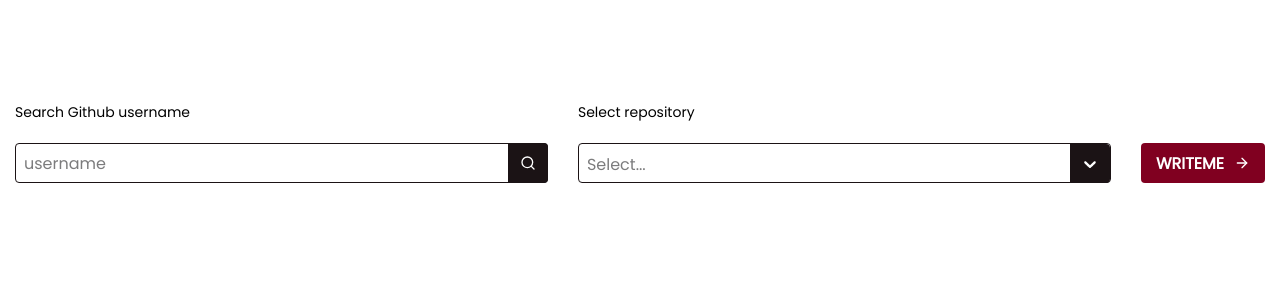
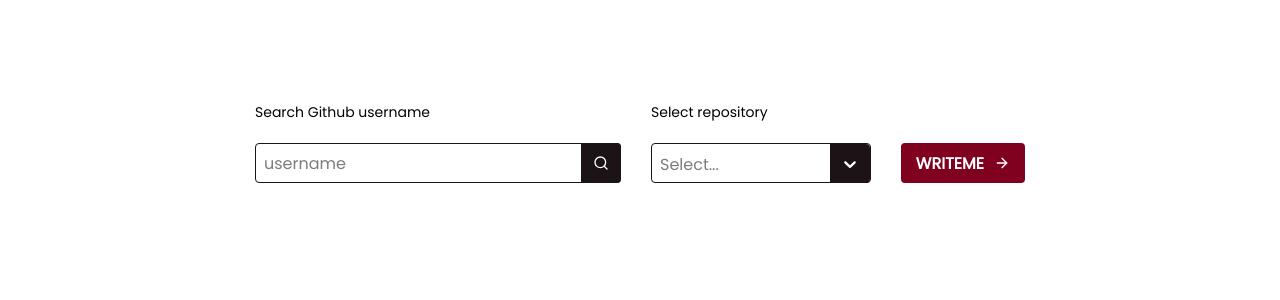
Before and after one commit to darylbg/writeme, a React (Create React App) app: page / in a window 1280 px wide. Both pictures are taken after a click on the button "Ok lets Go". Shown: the top 300 px of the page. Built offline with nearby package versions, Linux system fonts and the light colour scheme.

Commit message:
styled menu

```diff
--- a/package.json
+++ b/package.json
@@ -10,6 +10,7 @@
     "react": "^18.2.0",
     "react-dom": "^18.2.0",
     "react-icons": "^4.11.0",
+    "react-resizable": "^3.0.5",
     "react-scripts": "5.0.1",
     "react-select": "^5.7.7",
     "web-vitals": "^2.1.4"
--- a/src/assets/css/style.css
+++ b/src/assets/css/style.css
@@ -126,9 +126,14 @@ body {
 /* content section */
 
 .content-section {
+  /* display: flex;
+  justify-content: center; */
+  margin-top: 8%;
+}
+
+.menu-row {
   display: flex;
   justify-content: center;
-  margin-top: 8%;
 }
 
 .menu > * {
@@ -138,6 +143,7 @@ body {
 .menu {
   display: flex;
   width: 100%;
+  max-width: 800px;
 }
 
 .username-search,
--- a/src/components/ContentPage.js
+++ b/src/components/ContentPage.js
@@ -1,5 +1,6 @@
 import React, { useState, useEffect, useRef } from "react";
 import Select from "react-select";
+import { Resizable } from "react-resizable";
 import { FiArrowRight, FiSearch } from "react-icons/fi";
 import axios from "axios";
 
@@ -43,6 +44,7 @@ export default function ContentPage(toggleWelcomeOpen) {
   return (
     <>
       <section className="content-section">
+        <div className="menu-row">
           <div className="menu">
             <div className="username-search">
               <label htmlFor="">Search Github username</label>
@@ -76,7 +78,9 @@ export default function ContentPage(toggleWelcomeOpen) {
                   }),
                   option: (provided, state) => ({
                     ...provided,
-                  backgroundColor: state.isSelected ? "#720018" : "transparent",
+                    backgroundColor: state.isSelected
+                      ? "#720018"
+                      : "transparent",
                     color: state.isSelected ? "white" : "#1b1315",
                   }),
                   placeholder: (provided) => ({
@@ -93,6 +97,8 @@ export default function ContentPage(toggleWelcomeOpen) {
               </button>
             </div>
           </div>
+        </div>
+        <div className="display-row"></div>
       </section>
     </>
   );
```
Also changed, not shown: 1 other file (tests, documents, lock files or other folders). Lines whose indentation alone changed are shown as unchanged.
